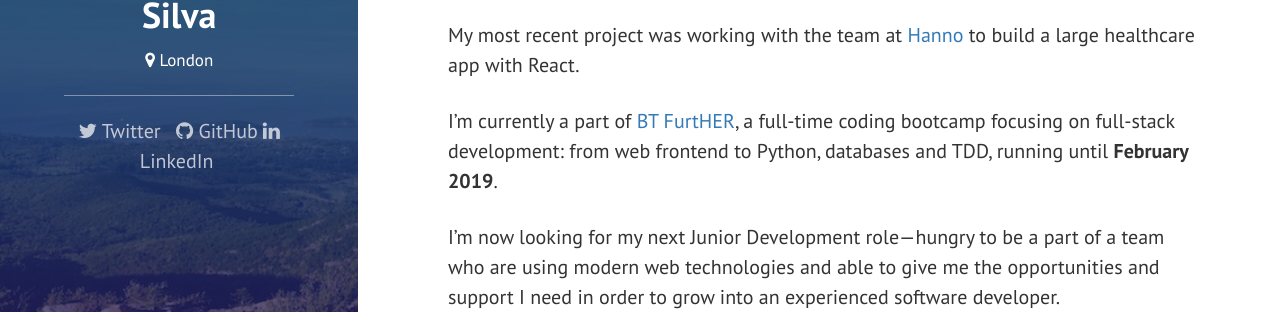
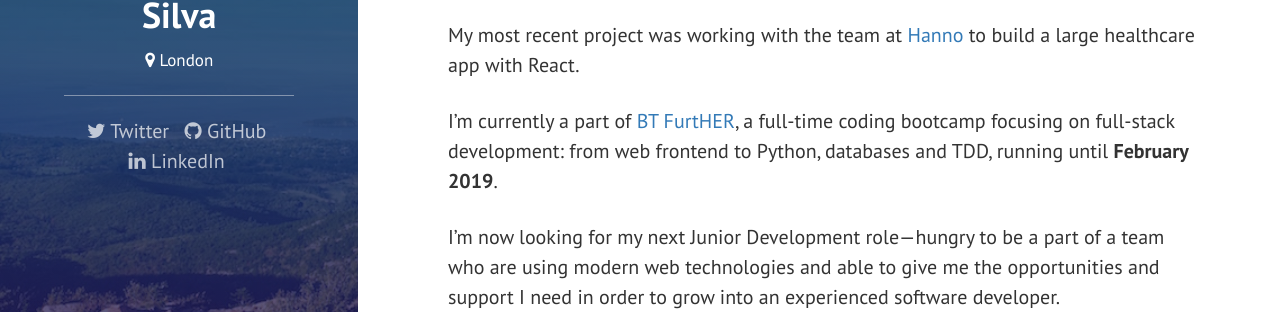
Before and after one commit to pamdesilva/personal-site, a Jekyll site: the page built from index.md, in a window 1280 px wide. Shown: the part 329-641 px from the top of the page. Built offline with Jekyll 4.4.1, drawn with Linux system fonts in a browser that asks for light colours; nearby versions of some CDN libraries.

Commit message:
Adjusted spacing for Linkedin icon

```diff
--- a/_layouts/default.html
+++ b/_layouts/default.html
@@ -33,7 +33,7 @@
       <section>
         <ul class="list-inline socialicons">
           <li><a href="https://twitter.com/pam_desilva"><i class="fa fa-twitter"></i> Twitter</a></li>
-          <li><a href="https://github.com/pamdesilva"><i class="fa fa-github"></i> GitHub</a></li
+          <li><a href="https://github.com/pamdesilva"><i class="fa fa-github"></i> GitHub</a></li>
           <li><a href="https://my.linkedin.com/in/pamela-de-silva-57223955"><i class="fa fa-linkedin"></i> LinkedIn</a></li>
         </ul>
       </section>
```
